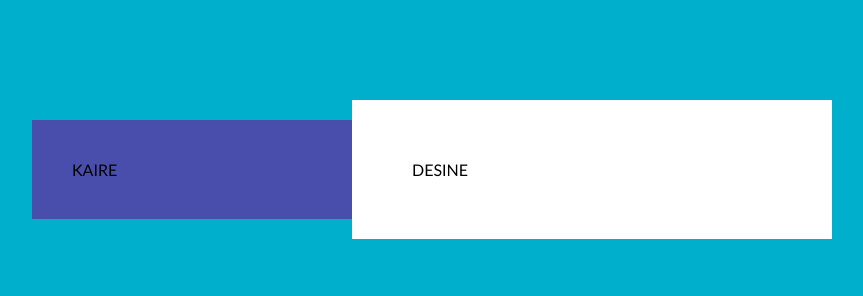
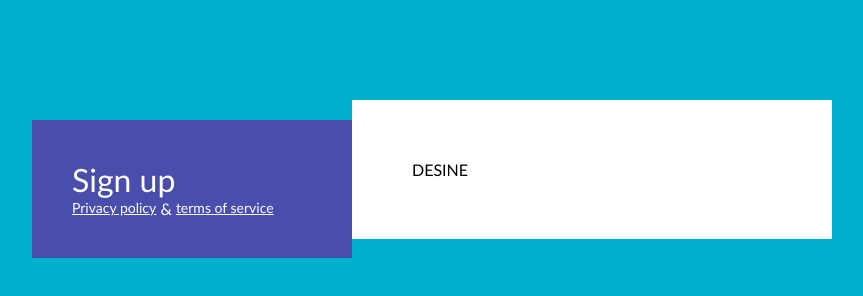
Before and after one commit to front-end-by-rimantas/32-grupe-sign-up, a website: page index.html in a window 1280 px wide. Shown: the whole page, without its empty margins (208-1071 px from the left). Drawn offline with Linux system fonts and the light colour scheme.

Commit message:
Left content style

```diff
--- a/css/main.css
+++ b/css/main.css
@@ -25,6 +25,27 @@ body {
     padding: 40px;
     margin-top: 20px;
     background-color: #494eac;
+    color: #fff;
+}
+
+.main-title {
+    display: inline-block;
+    width: 100%;
+    font-size: 32px;
+    font-weight: normal;
+}
+
+.bottom-links {
+    display: inline-block;
+    width: 100%;
+}
+
+.bottom-links > .link {
+    color: #fff;
+    font-size: 14px;
+}
+
+.bottom-links > .symbol {
 }
 
 .right-column {
--- a/index.html
+++ b/index.html
@@ -20,7 +20,12 @@
 <body>
     <main class="container">
         <div class="left-column">
-            KAIRE
+            <h1 class="main-title">Sign up</h1>
+            <div class="bottom-links">
+                <a class="link" href="#">Privacy policy</a>
+                <span class="symbol">&amp;</span>
+                <a class="link" href="#">terms of service</a>
+            </div>
         </div>
         <div class="right-column">
             DESINE
```
